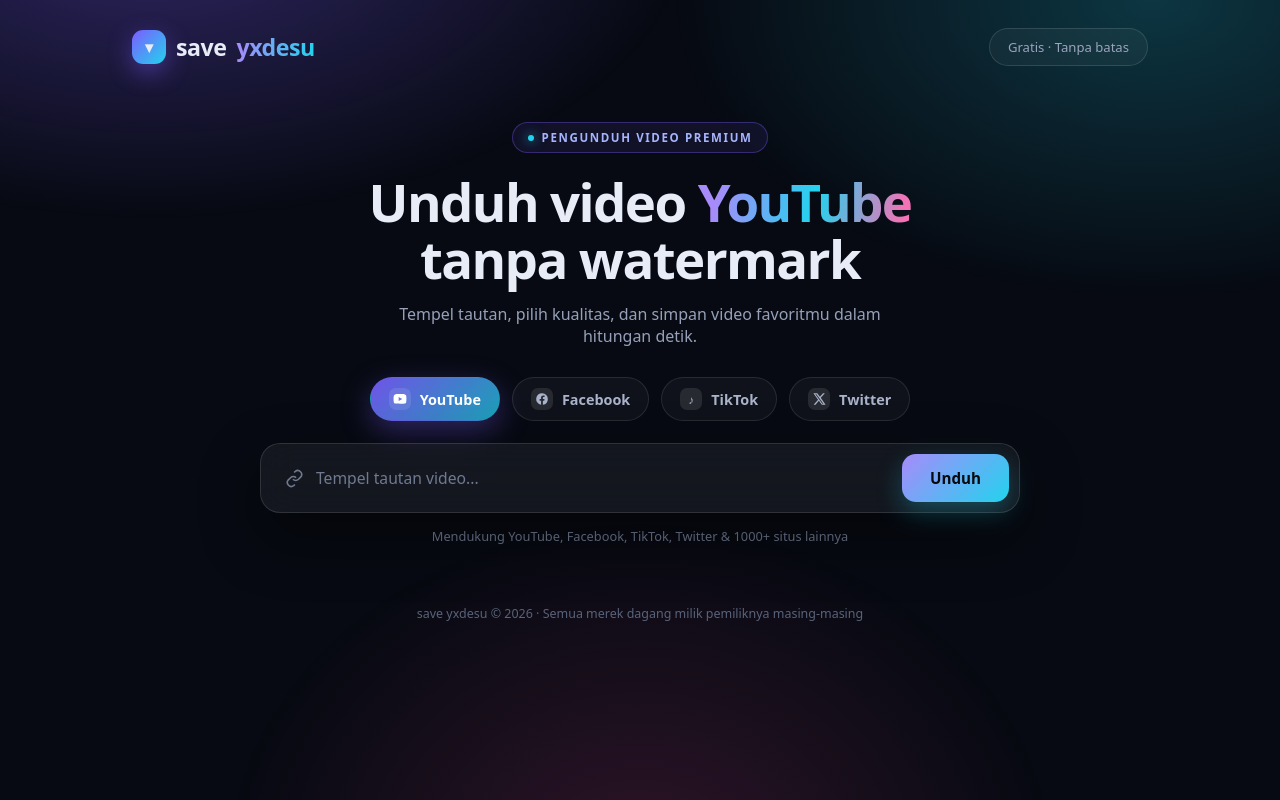
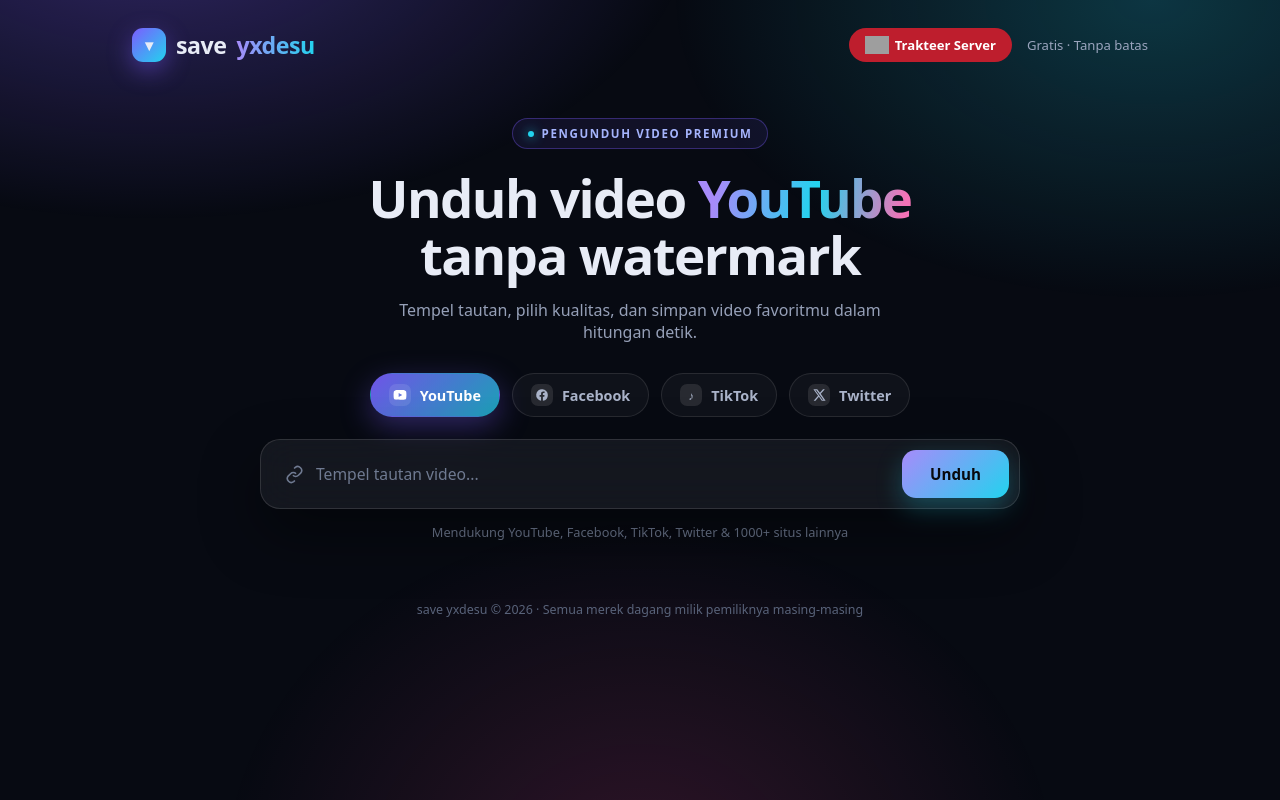
Before and after one commit to dedefalevi21/downloader, a plain HTML site: page index.html in a window 1280 px wide. Drawn offline with Linux system fonts and the light colour scheme; grey boxes are pictures that could not be loaded.

Commit message:
Tambah tombol donasi Trakteer

```diff
--- a/assets/css/style.css
+++ b/assets/css/style.css
@@ -67,14 +67,29 @@ header{
     color:transparent;
 }
 
-/* Top CTA */
+/* Top CTA & Trakteer */
 .top-cta{
+    display: flex;
+    align-items: center;
+    gap: 15px;
     font-size:.82rem;
     color:#9aa4bd;
-    border:1px solid rgba(255,255,255,.12);
-    padding:9px 18px;
-    border-radius:999px;
-    background:rgba(255,255,255,.04);
+}
+
+.btn-trakteer {
+    background: #be1e2d;
+    color: white;
+    padding: 8px 16px;
+    border-radius: 999px;
+    text-decoration: none;
+    font-weight: 600;
+    transition: 0.2s;
+    display: flex;
+    align-items: center;
+}
+
+.btn-trakteer:hover {
+    background: #a31a26;
 }
 
 /* Hero */
--- a/index.html
+++ b/index.html
@@ -13,7 +13,13 @@
             <span class="dot">▼</span>
             save <em>yxdesu</em>
         </div>
-        <div class="top-cta">Gratis · Tanpa batas</div>
+        <div class="top-cta">
+            <a href="https://trakteer.id/dedefalevi21" target="_blank" class="btn-trakteer">
+                <img src="https://cdn.trakteer.id/images/embed/trbtn-icon.png" alt="Trakteer" height="18" style="vertical-align: middle; margin-right: 6px;">
+                Trakteer Server
+            </a>
+            <span>Gratis · Tanpa batas</span>
+        </div>
     </header>
 
     <section class="hero">
```
